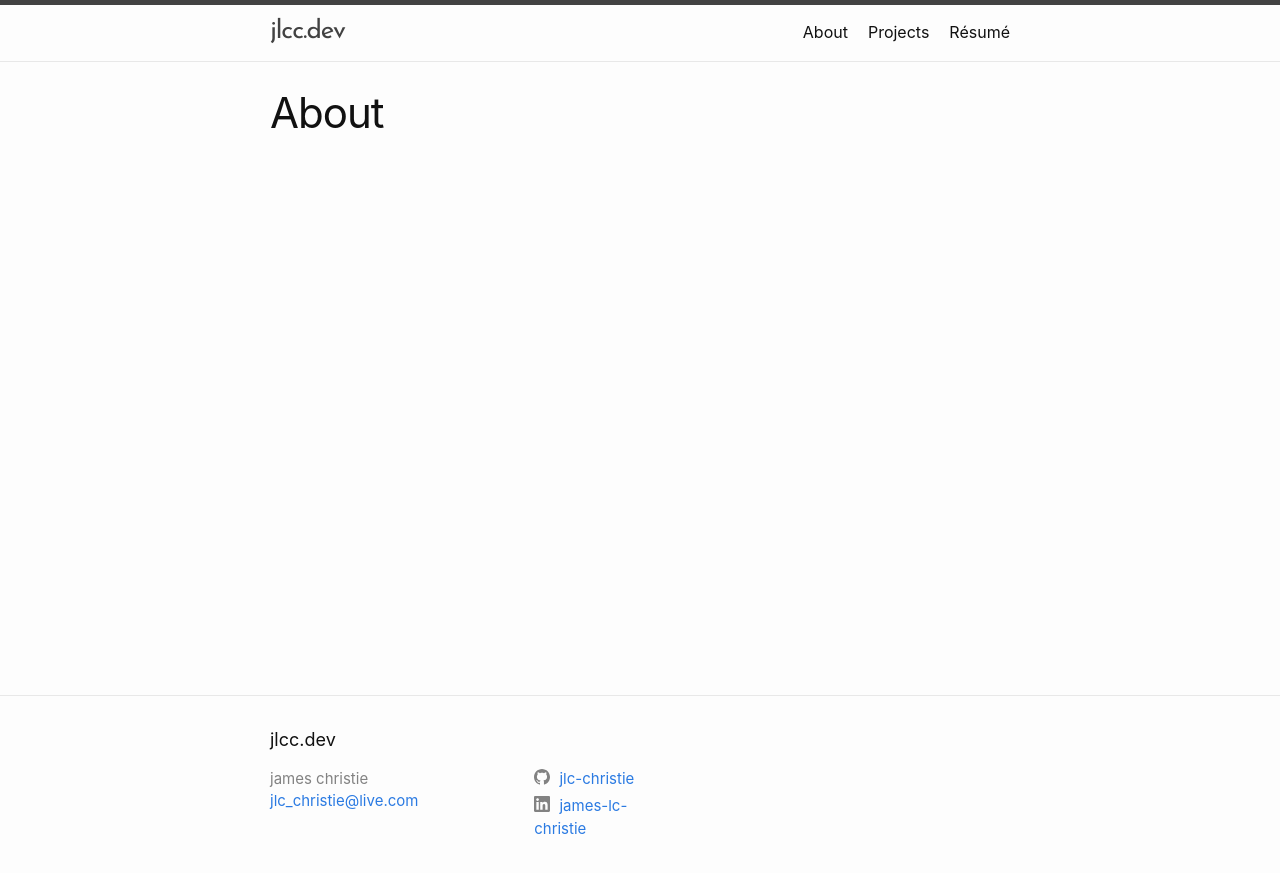
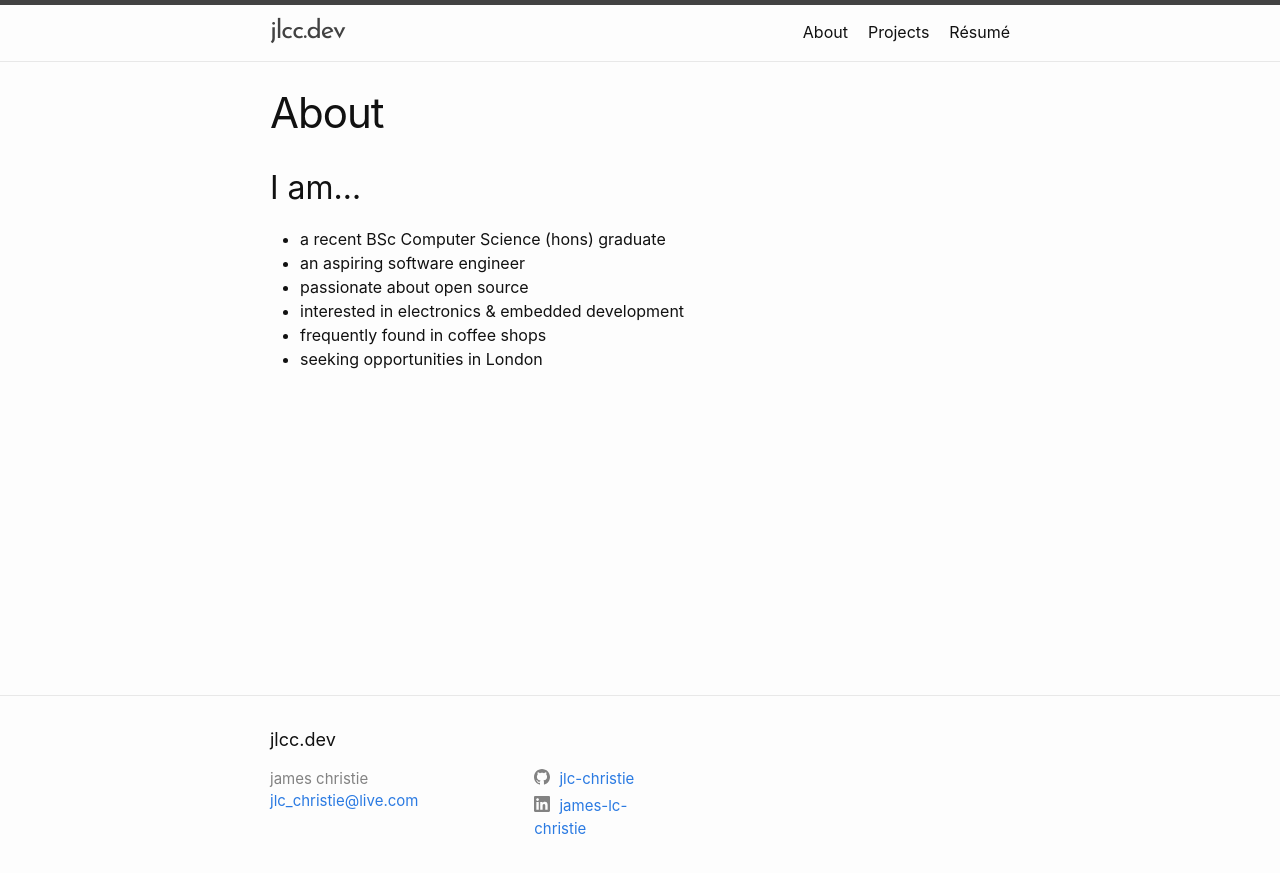
Before and after one commit to jlc-christie/jlc-christie.github.io, a Jekyll site: the page built from about.md, in a window 1280 px wide. Shown: the top 873 px of the page. Built offline with Jekyll 4.4.1, drawn with Linux system fonts in a browser that asks for light colours.

Commit message:
Added resume asset and added some details to about

```diff
--- a/about.md
+++ b/about.md
@@ -3,3 +3,10 @@ layout: page
 title: About
 permalink: /about/
 ---
+## I am...
+-	a recent BSc Computer Science (hons) graduate
+-	an aspiring software engineer
+-	passionate about open source
+-	interested in electronics & embedded development
+- 	frequently found in coffee shops
+-	seeking opportunities in London
```
Also changed, not shown: resume.md (+1 -0 lines), 1 other file.
